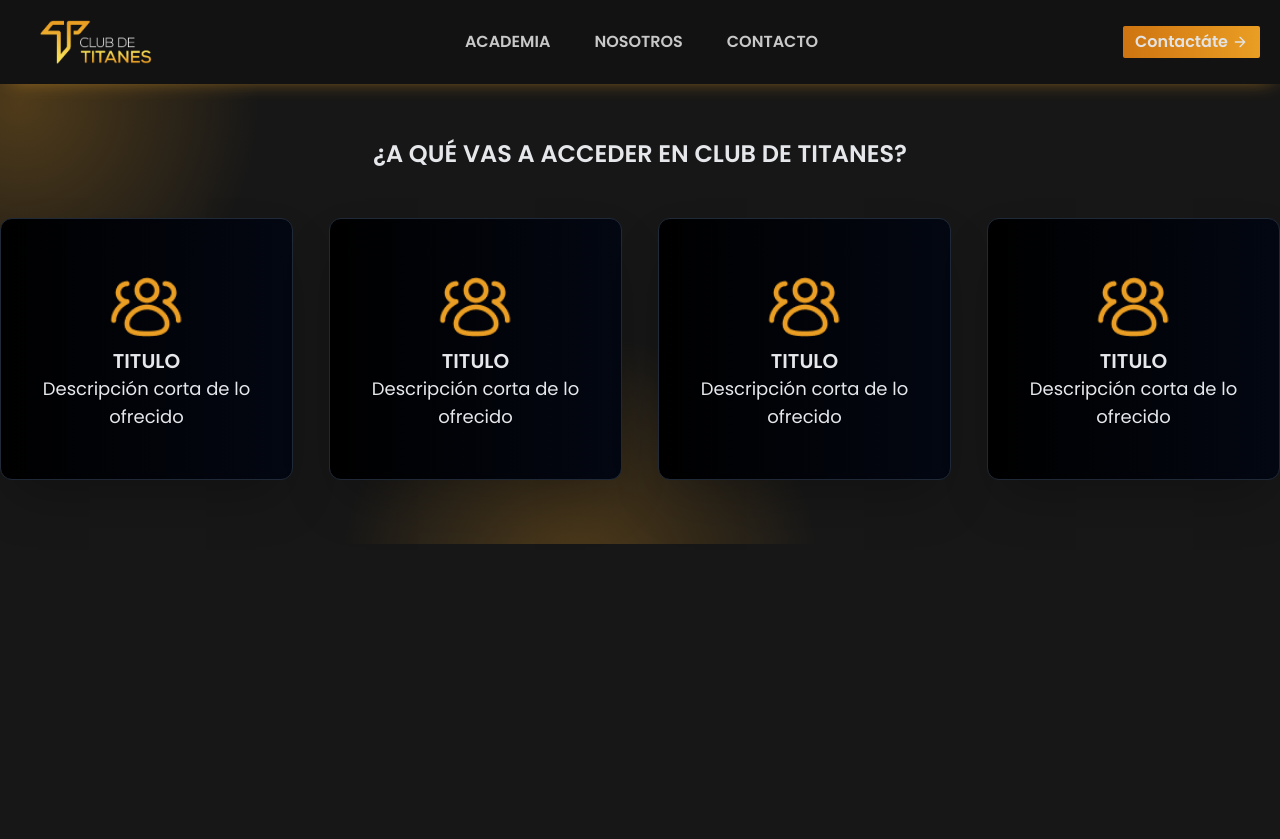
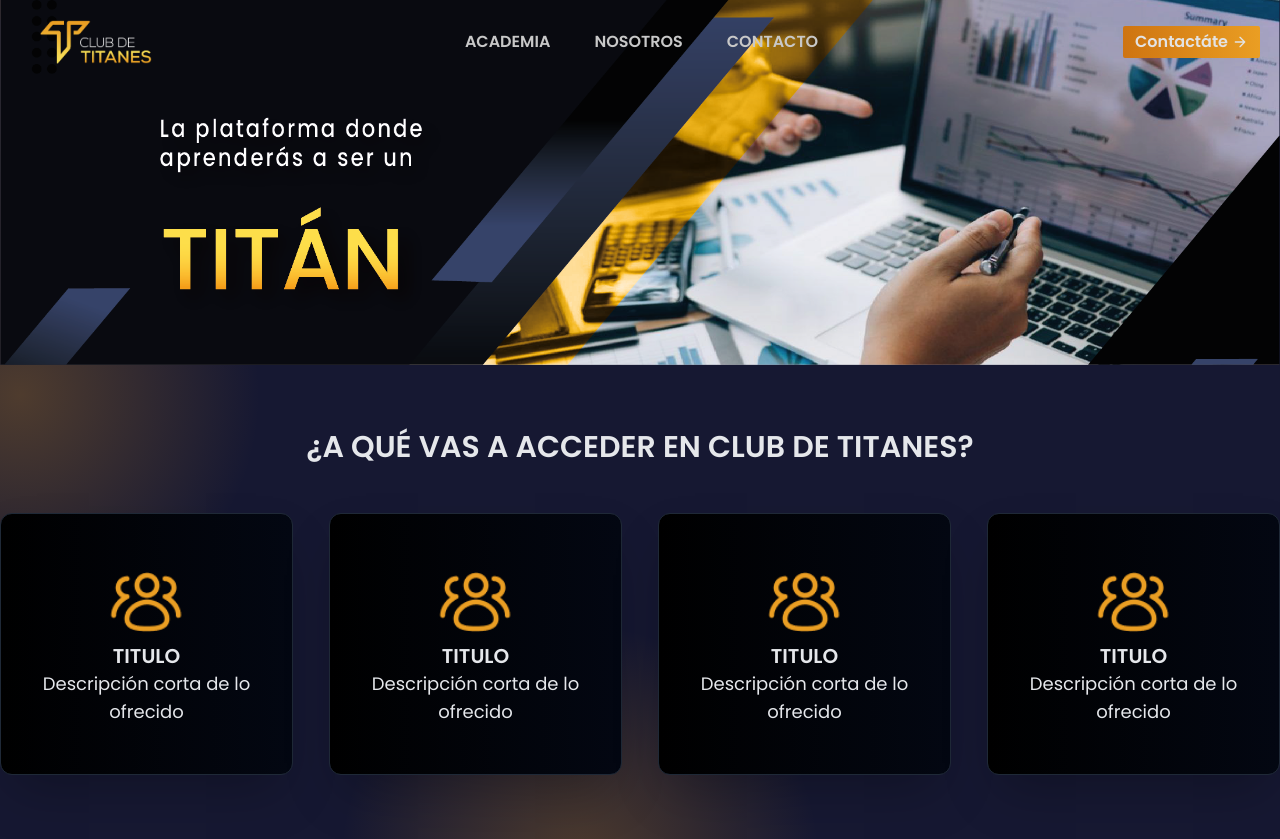
Before and after one commit to technodevs-ar/ClubDeTitanes, a React (Vite) app: page / in a window 1280 px wide. Before the commit the page ends 800 px from the top, so only its background shows below. Built offline with nearby package versions, Linux system fonts and the light colour scheme.

Commit message:
Arreglando Banner

```diff
--- a/src/components/Global/Header.jsx
+++ b/src/components/Global/Header.jsx
@@ -1,36 +1,62 @@
-import Logo from "../../assets/icons/LogoTitanes.png"
-import './header.css'
+import { useState, useEffect } from "react";
+import Logo from "../../assets/icons/LogoTitanes.png";
+import "./header.css";
 
 export const Header = () => {
+  const [isScrolled, setIsScrolled] = useState(false);
+
+  useEffect(() => {
+    const handleScroll = () => {
+      const scrollPosition = window.scrollY;
+      if (scrollPosition > 0) {
+        setIsScrolled(true);
+      } else {
+        setIsScrolled(false);
+      }
+    };
+
+    window.addEventListener("scroll", handleScroll);
+
+    return () => {
+      window.removeEventListener("scroll", handleScroll);
+    };
+  }, []);
+
   return (
-    <header className="bg-[#121212] body-font z-10 mb-[-10px] relative">
+    <header
+      className={`bg-inherit body-font z-10 mb-[-10px] fixed w-full ${isScrolled ? "scrolled" : ""
+        }`}
+    >
       <div className="container mx-auto flex flex-wrap p-5 flex-col md:flex-row items-center">
         <a className="flex title-font font-medium items-center text-gray-900 mb-4 md:mb-0">
           <img src={Logo} alt="Logo del Club de titanes" className="w-40" />
         </a>
         <nav className="md:ml-auto md:mr-auto flex flex-wrap items-center text-base justify-center">
           <a className="mr-5 px-3 py-1 hover:text-gray-900 cursor-pointer">
-            <button className="nav-button">
-              ACADEMIA
-            </button>
+            <button className="nav-button">ACADEMIA</button>
           </a>
           <a className="mr-5 px-3 py-1 hover:text-gray-900 cursor-pointer">
-            <button className="nav-button">
-              NOSOTROS
-            </button>
+            <button className="nav-button">NOSOTROS</button>
           </a>
           <a className="mr-5 px-3 py-1 hover:text-gray-900 cursor-pointer">
-            <button className="nav-button">
-              CONTACTO
-            </button>
+            <button className="nav-button">CONTACTO</button>
           </a>
         </nav>
-        <button className="inline-flex items-center bg-gradient-to-l from-primary-500 to-primary-600 border-0 py-1 px-3 focus:outline-none hover:scale-105 transition-all rounded-sm text-secondary-200 font-semibold mt-4 md:mt-0">Contactáte
-          <svg fill="none" stroke="currentColor" strokeLinecap="round" strokeLinejoin="round" strokeWidth="2" className="w-4 h-4 ml-1" viewBox="0 0 24 24">
+        <button className="inline-flex items-center bg-gradient-to-l from-primary-500 to-primary-600 border-0 py-1 px-3 focus:outline-none hover:scale-105 transition-all rounded-sm text-secondary-200 font-semibold mt-4 md:mt-0">
+          Contactáte
+          <svg
+            fill="none"
+            stroke="currentColor"
+            strokeLinecap="round"
+            strokeLinejoin="round"
+            strokeWidth="2"
+            className="w-4 h-4 ml-1"
+            viewBox="0 0 24 24"
+          >
             <path d="M5 12h14M12 5l7 7-7 7"></path>
           </svg>
         </button>
       </div>
     </header>
-  )
-}
+  );
+};
--- a/src/components/Global/header.css
+++ b/src/components/Global/header.css
@@ -30,8 +30,8 @@
   width: 100%;
 }
 
-header {
+/* header {
   box-shadow: 1px 1px 1px -6px rgba(255,170,6,0.5);
--webkit-box-shadow: 1px 2px 21px -10px rgba(234,159,36, 10);
+-webkit-box-shadow: 1px 2px 21px -5px rgba(234,159,36, 10);
 -moz-box-shadow: 1px 4px 21px -16px rgba(234,159,36, 10);
-}
+} */
--- a/src/components/Home/Banner.jsx
+++ b/src/components/Home/Banner.jsx
@@ -1,9 +1,9 @@
-import banner from '../../assets/icons/banner.png';
+import banner3 from '../../assets/images/Banner.png';
 
 export const Banner = () => {
     return(
-        <section className='-z-10 banner'>
-         <img src={banner} alt="" />
+        <section className='-z-10 w-full'>
+            <img src={banner3} className='w-full' alt="" />
         </section>
     )
 }
--- a/src/components/Home/GridAcceso.jsx
+++ b/src/components/Home/GridAcceso.jsx
@@ -1,10 +1,10 @@
 import { CardAcceso } from "./CardAcceso"
-import './home.css'
+import './banner.css'
 export const GridAcceso = () => {
   return(
-    <section className="flex flex-col gap-12 px-5 sm:px-0 py-16 banner">
+    <section className="flex flex-col gap-12 px-5 sm:px-0 py-16 cardBG">
       <div>
-        <h3 className="text-gray-200 font-semibold text-2xl text-center">¿A QUÉ VAS A ACCEDER EN CLUB DE TITANES?</h3>
+        <h3 className="text-gray-200 font-semibold text-2xl lg:text-3xl text-center">¿A QUÉ VAS A ACCEDER EN CLUB DE TITANES?</h3>
       </div>
       <div className="w-full mx-auto container grid grid-cols-1 sm:grid-cols-2 lg:grid-cols-4 gap-7 sm:gap-9">
         <CardAcceso/>
--- a/src/components/Home/home.css
+++ b/src/components/Home/banner.css
@@ -1,6 +1,10 @@
-.banner {
+.cardBG {
   background:
     radial-gradient(600px circle at 20px 30px, #ea9e2344, transparent 40%),
     radial-gradient(600px circle at 1800px 400px, #ea9e2344, transparent 40%),
     radial-gradient(600px circle at 580px 500px, #ea9e2344, transparent 40%);
 }
+
+.scrolled {
+  background-color: red;
+}
--- a/src/index.css
+++ b/src/index.css
@@ -3,6 +3,7 @@
 @tailwind utilities;
 
 :root {
-  background-color: #171717;
+  background-color: #161832;
+/*   background-color: #171717; */
   font-family: "Poppins", sans-serif;
 }
--- a/src/pages/Home.jsx
+++ b/src/pages/Home.jsx
@@ -1,9 +1,9 @@
 import { GridAcceso } from "../components/Home/GridAcceso"
-/* import { Banner } from "../components/Home/Banner" */
+import { Banner } from "../components/Home/Banner"
 const Home = () => {
   return (
     <main>
-      {/* <Banner /> */}
+      <Banner />
       <GridAcceso/>
     </main>
   )
```
Also changed, not shown: src/assets/icons/banner.png (deleted), src/assets/images/Banner.png (added).
